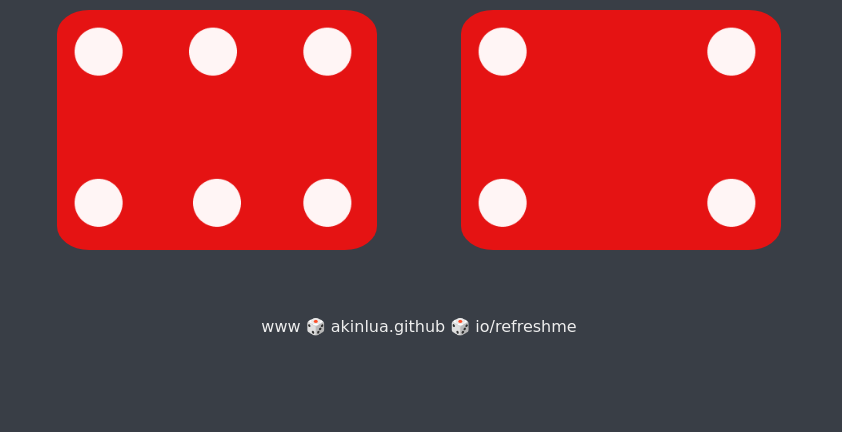
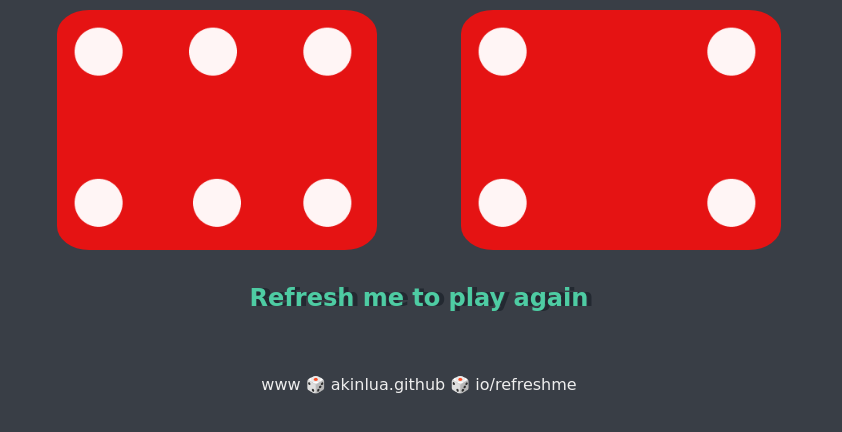
Before and after one commit to Akinlua/game, a plain HTML site: page index.html in a window 1280 px wide. Shown: the part 452-884 px from the top of the page, without its empty margins (221-1063 px from the left). Before the commit the page ends 851 px from the top, so only its background shows below. Drawn offline with Linux system fonts and the light colour scheme; files whose address does not match are found by name.

Commit message:
Add file to website

```diff
--- a/index.html
+++ b/index.html
@@ -26,6 +26,8 @@
           <img  class='img2'src="dice6.png" alt='1dice'>
         </div>
 
+<h2> Refresh me to play again <h2>
+
     </div>
     <footer> www  🎲 akinlua.github  🎲 io/refreshme<footer>
     <script src='index.js'></script>
--- a/styles.css
+++ b/styles.css
@@ -22,6 +22,16 @@ h1 {
   color: #4ECCA3;
 }
 
+
+h2 {
+  margin: 30px;
+  font-family: 'Lobster', cursive;
+  text-shadow: 5px 0 #232931;
+
+  color: #4ECCA3;
+}
+
+
 p {
   font-size: 2rem;
   color: #4ECCA3;
```
